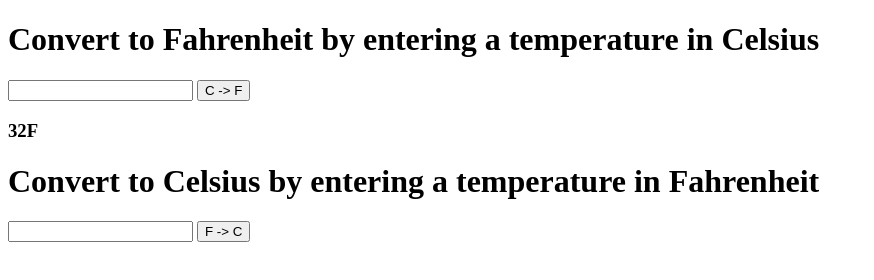
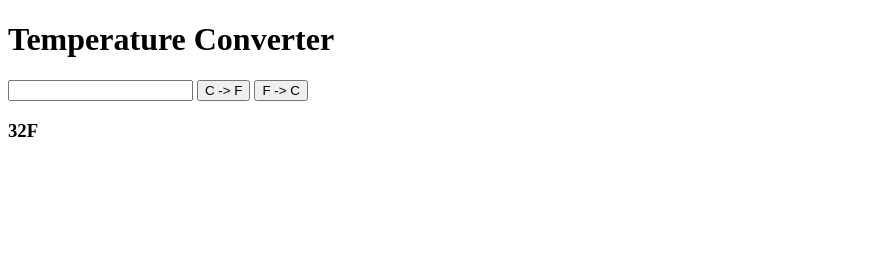
Before and after one commit to kempt09/TemperatureCalc, a plain HTML site: page index.html in a window 1280 px wide. Both pictures are taken after a click on the button "C -> F". Shown: the whole page, without its empty margins (0-874 px from the left). Drawn offline with Linux system fonts and the light colour scheme.

Commit message:
Refactor functions and HTML

```diff
--- a/app.js
+++ b/app.js
@@ -3,18 +3,18 @@
  */
 function convertToFahrenheight(a) {
     "use strict";
-    a = document.getElementById('fahrenheight').value;
+    a = document.getElementById('temperature').value;
     a = a * 1.8;
     a = a + 32;
-    var answer = document.getElementById('displayFahrenheight');
+    var answer = document.getElementById('display');
     answer.innerHTML = a + 'F';
 }
 
 function convertToCelcius(a) {
     "use strict";
-    a = document.getElementById('celcius').value;
+    a = document.getElementById('temperature').value;
     a = a - 32.0;
     a = a * 0.55;
-    var answer = document.getElementById('displayCelcius');
+    var answer = document.getElementById('display');
     answer.innerHTML = a + 'C';
 }
--- a/index.html
+++ b/index.html
@@ -6,16 +6,11 @@
 </head>
 <body>
 <div>
-    <h1>Convert to Fahrenheit by entering a temperature in Celsius</h1>
-    <input type="text" id="fahrenheight">
+    <h1>Temperature Converter</h1>
+    <input type="text" id="temperature">
     <button type="submit" onclick="convertToFahrenheight()">C -> F</button>
-    <h3 id="displayFahrenheight"></h3>
-</div>
-<div>
-    <h1>Convert to Celsius by entering a temperature in Fahrenheit</h1>
-    <input type="text" id="celcius">
     <button type="submit" onclick="convertToCelcius()">F -> C</button>
-    <h3 id="displayCelcius"></h3>
+    <h3 id="display"></h3>
 </div>
 </body>
 <script src="app.js"></script>
```
